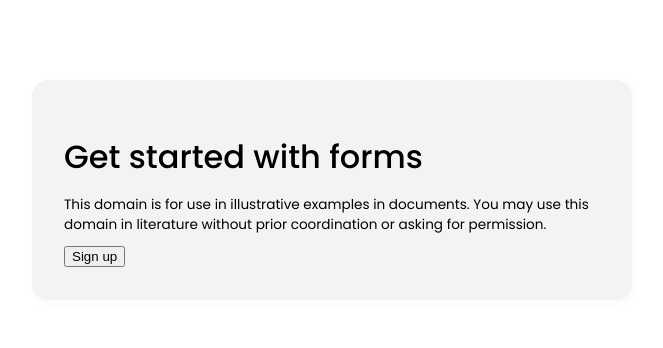
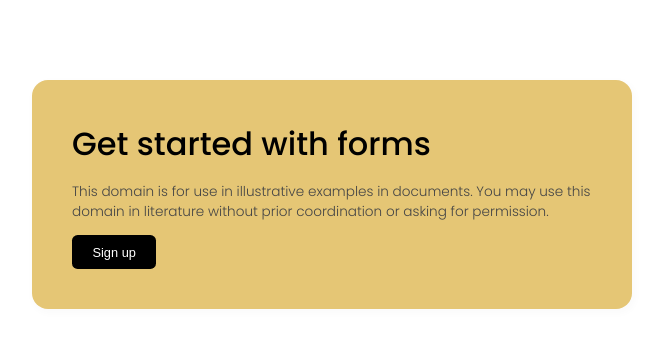
Before and after one commit to Liviujmk/Simple-Card-Design, a plain HTML site: page index.html in a window 1280 px wide. Shown: the whole page, without its empty margins (308-971 px from the left). Drawn offline with Linux system fonts and the light colour scheme.

Commit message:
Update style.css

```diff
--- a/style.css
+++ b/style.css
@@ -1,3 +1,5 @@
+@import url('https://fonts.googleapis.com/css2?family=Poppins:ital,wght@0,100;0,200;0,300;0,400;0,500;0,600;0,700;0,800;0,900;1,100;1,200;1,300;1,400;1,500;1,600;1,700;1,800;1,900&display=swap');
+
 * {
     box-sizing: border-box;
 }
@@ -12,18 +14,29 @@ body {
 div {
     width: 600px;
     margin: 5em auto;
-    padding: 2em;
-    background-color: #f3f3f3;
+    padding: 2.5em;
+    background-color: #e5c675;
     border-radius: 1em;
-    box-shadow: 2px 3px 7px 2px rgba(0,0,0,0.02);
+    box-shadow: 2px 3px 7px 2px rgba(0, 0, 0, 0.02);
 }
 
 h1 {
+
     font-weight: 500;
-    margin-bottom: .5rem;
+    margin: 0 0 0.5rem 0;
 }
 
 p {
-    margin-bottom: .5rem;
+	color:#464646;
+  font-weight: 300;
     font-size: .85rem;
 }
+
+button {
+	border:none;
+  border-radius:.35rem;
+  	padding:.75em 1.6em;
+  	background: #000;
+  color:#fff;
+  font-size: .8rem;
+}
```
